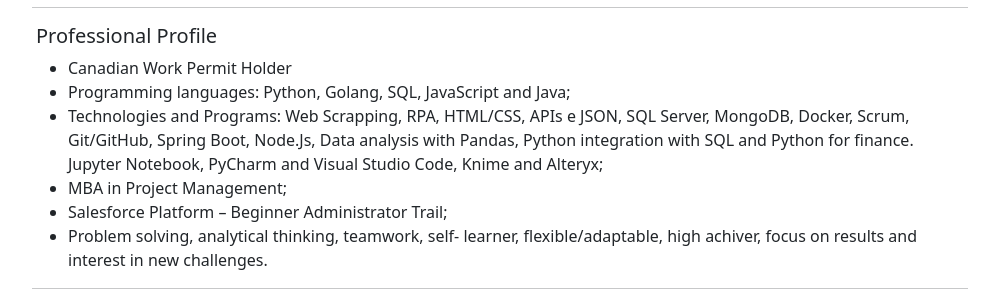
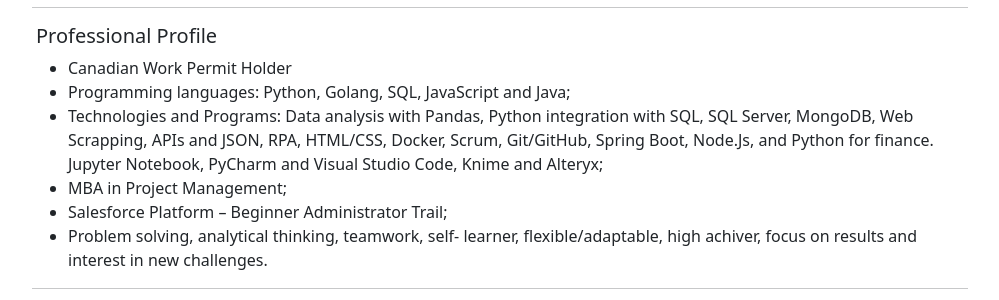
Before and after one commit to pcarpes/pedro_web_page, a Flask app: page /resume in a window 1280 px wide. Shown: the part 151-451 px from the top of the page, without its empty margins (140-1139 px from the left). Run offline with Flask 3, Linux system fonts and the light colour scheme.

Commit message:
Update resume.html

```diff
--- a/templates/resume.html
+++ b/templates/resume.html
@@ -10,7 +10,7 @@
       <ul>
         <li>Canadian Work Permit Holder</li>
         <li>Programming languages: Python, Golang, SQL, JavaScript and Java;</li>
-        <li>Technologies and Programs: Web Scrapping, RPA, HTML/CSS, APIs e JSON, SQL Server, MongoDB, Docker, Scrum, Git/GitHub, Spring Boot, Node.Js, Data analysis with Pandas, Python integration with SQL and Python for finance. Jupyter Notebook, PyCharm and Visual Studio Code, Knime and Alteryx;</li>
+        <li>Technologies and Programs: Data analysis with Pandas, Python integration with SQL, SQL Server, MongoDB, Web Scrapping, APIs and JSON, RPA, HTML/CSS, Docker, Scrum, Git/GitHub, Spring Boot, Node.Js, and Python for finance. Jupyter Notebook, PyCharm and Visual Studio Code, Knime and Alteryx;</li>
         <li>MBA in Project Management;</li>
         <li>Salesforce Platform – Beginner Administrator Trail;</li>
         <li>Problem solving, analytical thinking, teamwork, self- learner, flexible/adaptable, high achiver, focus on results and interest in new challenges. </li>
```
